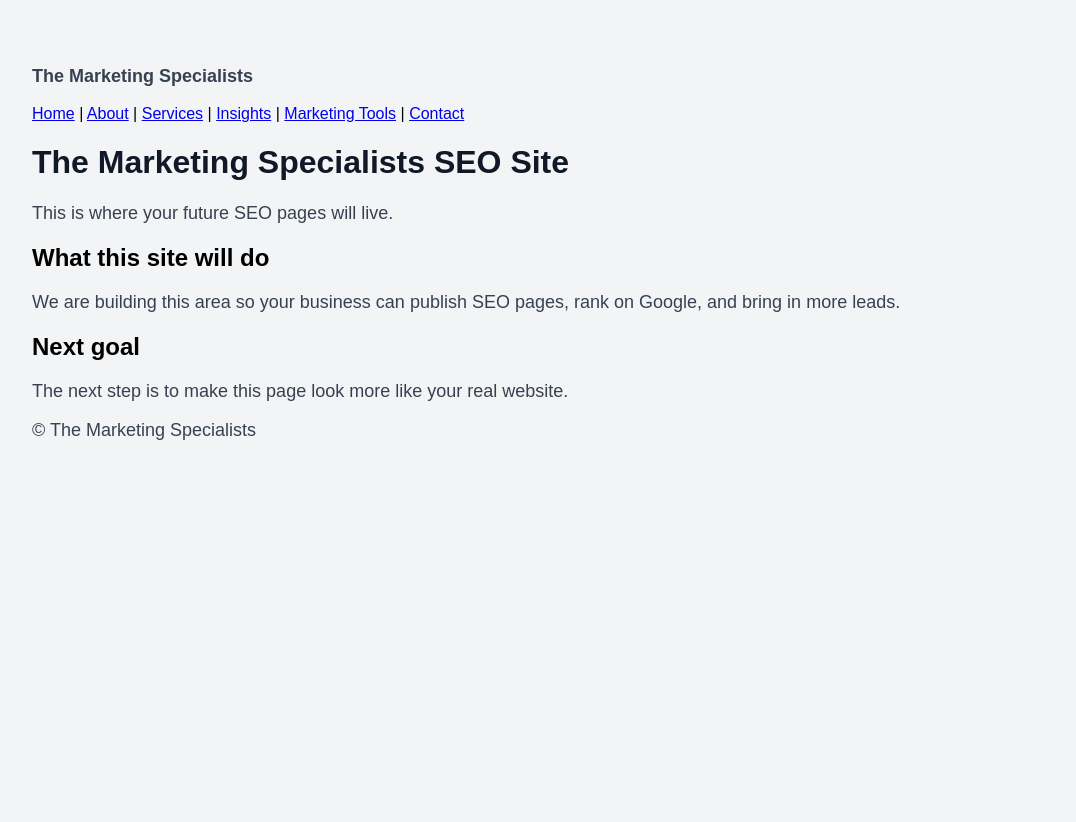
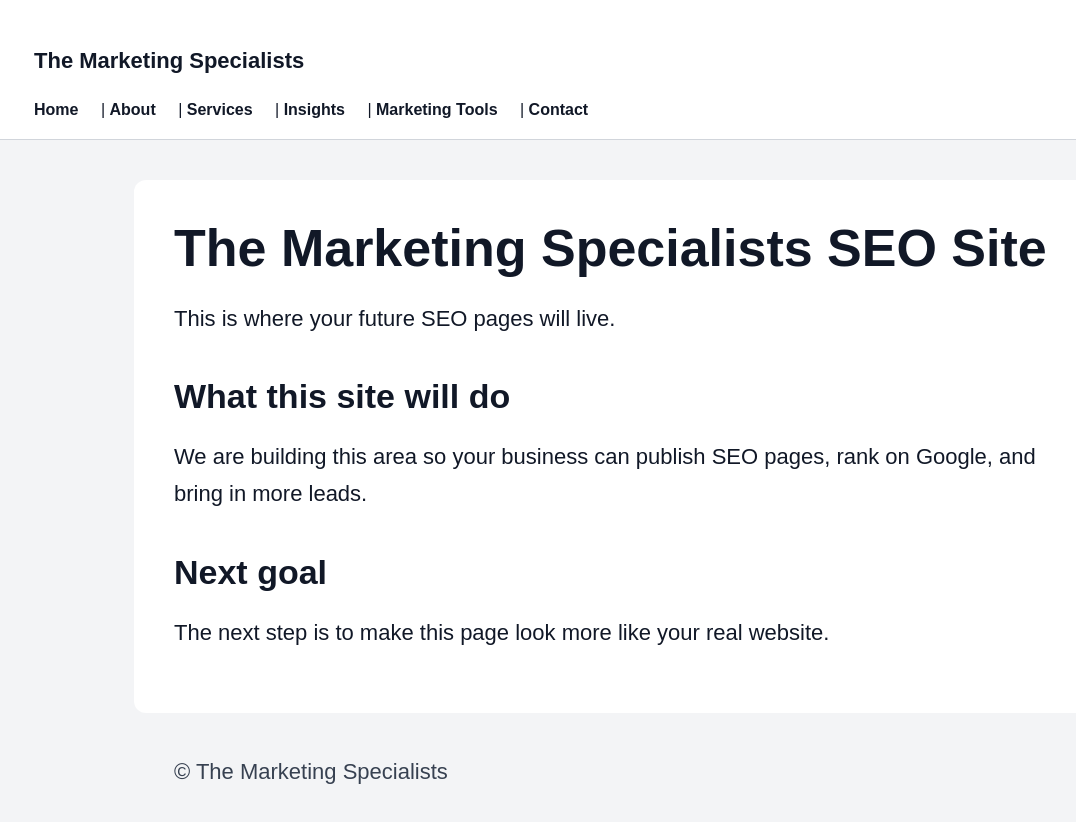
Before and after one commit to ExpertJuwelier/marketingspecialists-seo, a plain HTML site: page index.html in a window 1280 px wide. Shown: the whole page, without its empty margins (16-1092 px from the left). Before the commit the page ends 800 px from the top, so only its background shows below. Drawn offline with Linux system fonts and the light colour scheme.

Commit message:
Make homepage look like a real website

```diff
--- a/assets/styles/main.css
+++ b/assets/styles/main.css
@@ -1,14 +1,60 @@
 body {
+  margin: 0;
   background: #f3f4f6;
   font-family: Arial, sans-serif;
+  color: #111827;
+}
+
+header {
+  background: white;
+  border-bottom: 1px solid #d1d5db;
+  padding: 20px 50px;
+}
+
+nav {
+  margin-top: 10px;
+}
+
+nav a {
+  color: #111827;
+  text-decoration: none;
+  font-weight: bold;
+  margin-right: 18px;
+}
+
+nav a:hover {
+  text-decoration: underline;
+}
+
+main {
+  max-width: 900px;
+  margin: 40px auto;
+  background: white;
   padding: 40px;
+  border-radius: 12px;
 }
 
 h1 {
-  color: #111827;
+  font-size: 52px;
+  line-height: 1.1;
+  margin-top: 0;
+  margin-bottom: 20px;
+}
+
+h2 {
+  font-size: 34px;
+  margin-top: 40px;
+  margin-bottom: 15px;
 }
 
 p {
+  font-size: 22px;
+  line-height: 1.7;
+}
+
+footer {
+  max-width: 900px;
+  margin: 0 auto 40px auto;
+  padding: 0 40px;
   color: #374151;
-  font-size: 18px;
 }
```
